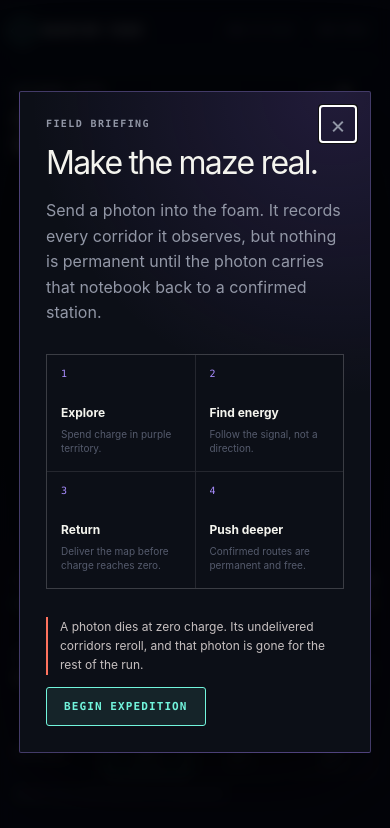
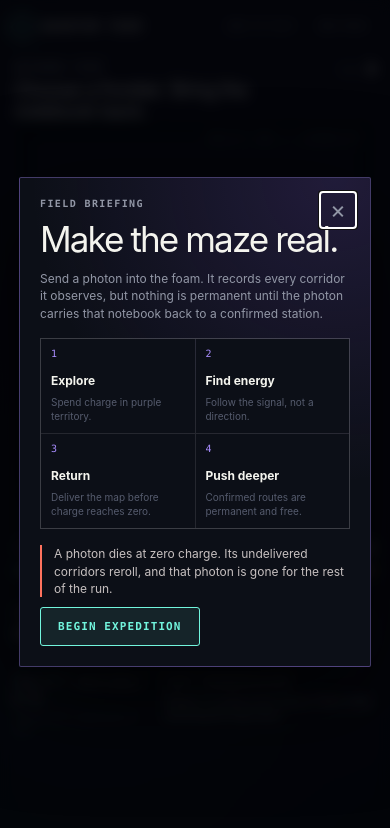
Before and after one commit to spall03/quantum-foam, a website with bundled scripts: page index.html in a window 390 px wide. Shown: the top 828 px of the page. Built offline with nearby package versions, Linux system fonts and the light colour scheme; animation ran at ten frames a second.

Commit message:
Fit game interface to viewport

```diff
--- a/styles.css
+++ b/styles.css
@@ -14,6 +14,10 @@
   --energy: #ffd166;
   --sans: Inter, ui-sans-serif, -apple-system, BlinkMacSystemFont, "Segoe UI", sans-serif;
   --mono: "SFMono-Regular", Consolas, "Liberation Mono", monospace;
+  --masthead-height: 60px;
+  --view-heading-height: 58px;
+  --layout-top: 16px;
+  --layout-bottom: 12px;
 }
 
 * {
@@ -21,14 +25,18 @@
 }
 
 html {
+  height: 100%;
   min-width: 320px;
+  overflow: hidden;
   background: var(--black);
 }
 
 body {
+  height: 100%;
   min-height: 100vh;
+  min-height: 100dvh;
   margin: 0;
-  overflow-x: hidden;
+  overflow: hidden;
   color: var(--ink);
   font-family: var(--sans);
   background:
@@ -61,13 +69,16 @@ button {
 
 .shell {
   width: min(1760px, 100%);
-  min-height: 100vh;
+  height: 100vh;
+  height: 100dvh;
   margin: 0 auto;
-  padding: 0 28px 30px;
+  padding: 0 28px var(--layout-bottom);
+  overflow: hidden;
 }
 
 .masthead {
-  min-height: 76px;
+  height: var(--masthead-height);
+  min-height: var(--masthead-height);
   display: flex;
   align-items: center;
   justify-content: space-between;
@@ -121,20 +132,29 @@ button {
   grid-template-columns: minmax(190px, 250px) minmax(480px, 1fr) minmax(210px, 270px);
   gap: clamp(20px, 3vw, 52px);
   align-items: start;
-  padding-top: clamp(26px, 4vh, 58px);
+  height: calc(100dvh - var(--masthead-height));
+  padding-top: var(--layout-top);
+  padding-bottom: var(--layout-bottom);
+  overflow: hidden;
+}
+
+.playfield {
+  min-width: 0;
+  display: flex;
+  flex-direction: column;
 }
 
 .hud {
   display: grid;
-  gap: 18px;
+  gap: 12px;
 }
 
 .hud-left {
-  padding-top: 76px;
+  padding-top: var(--view-heading-height);
 }
 
 .hud-right {
-  padding-top: 20px;
+  padding-top: 0;
 }
 
 .metric-card,
@@ -144,7 +164,7 @@ button {
 .dispatch-card,
 .field-notes,
 .keyboard-hint {
-  padding: 16px 0;
+  padding: 13px 0;
   border-top: 1px solid var(--line);
 }
 
@@ -328,7 +348,8 @@ button {
 }
 
 .view-heading {
-  min-height: 76px;
+  height: var(--view-heading-height);
+  min-height: var(--view-heading-height);
   display: flex;
   align-items: start;
   justify-content: space-between;
@@ -338,7 +359,7 @@ button {
 .view-heading h1 {
   max-width: 620px;
   margin: 8px 0 0;
-  font-size: clamp(22px, 2.1vw, 34px);
+  font-size: clamp(20px, 1.8vw, 30px);
   font-weight: 440;
   line-height: 1.1;
   letter-spacing: -0.035em;
@@ -360,8 +381,15 @@ button {
 
 .canvas-frame {
   position: relative;
-  width: 100%;
+  width: min(
+    100%,
+    calc(
+      100dvh - var(--masthead-height) - var(--layout-top) - var(--layout-bottom) -
+        var(--view-heading-height)
+    )
+  );
   aspect-ratio: 1;
+  align-self: center;
   overflow: hidden;
   border: 1px solid rgba(114, 245, 221, 0.14);
   background: #05070b;
@@ -497,12 +525,12 @@ button {
 
 .confirmation-card {
   position: relative;
-  min-height: 174px;
+  min-height: 154px;
 }
 
 .confirmation-card > p {
   max-width: 130px;
-  margin: 42px 0 0;
+  margin: 30px 0 0;
   color: var(--dim);
   font-size: 11px;
   line-height: 1.5;
@@ -552,8 +580,8 @@ button {
 }
 
 .transmission {
-  min-height: 66px;
-  margin: 12px 0 0;
+  min-height: 50px;
+  margin: 10px 0 0;
   color: #c2c6cf;
   font-size: 12px;
   line-height: 1.55;
@@ -561,8 +589,8 @@ button {
 
 .field-notes ol {
   display: grid;
-  gap: 13px;
-  margin: 14px 0 0;
+  gap: 10px;
+  margin: 12px 0 0;
   padding: 0;
   list-style: none;
 }
@@ -609,6 +637,7 @@ kbd {
 
 .briefing {
   width: min(680px, calc(100% - 32px));
+  max-height: calc(100dvh - 24px);
   padding: clamp(26px, 5vw, 48px);
   border: 1px solid rgba(169, 141, 255, 0.35);
   border-radius: 2px;
@@ -713,17 +742,15 @@ kbd {
   color: #06110f;
 }
 
-@media (max-width: 1120px) {
+@media (max-width: 1200px) and (min-width: 961px) {
   .game-layout {
-    grid-template-columns: minmax(150px, 210px) minmax(460px, 1fr);
+    grid-template-columns: minmax(150px, 190px) minmax(420px, 1fr) minmax(170px, 210px);
+    gap: 16px;
   }
 
-  .hud-right {
-    grid-column: 1 / -1;
-    display: grid;
-    grid-template-columns: repeat(3, 1fr);
-    gap: 28px;
-    padding-top: 0;
+  .field-notes li {
+    grid-template-columns: 20px 1fr;
+    font-size: 10px;
   }
 
   .keyboard-hint {
@@ -731,13 +758,44 @@ kbd {
   }
 }
 
-@media (max-width: 760px) {
+@media (max-height: 650px) and (min-width: 961px) {
+  :root {
+    --masthead-height: 52px;
+    --view-heading-height: 50px;
+    --layout-top: 10px;
+    --layout-bottom: 8px;
+  }
+
+  .field-notes,
+  .keyboard-hint,
+  .legend {
+    display: none;
+  }
+
+  .confirmation-card {
+    min-height: 132px;
+  }
+
+  .confirmation-card > p {
+    margin-top: 16px;
+  }
+}
+
+@media (max-width: 960px) {
+  :root {
+    --masthead-height: 54px;
+    --view-heading-height: 58px;
+    --layout-top: 8px;
+    --layout-bottom: 6px;
+  }
+
   .shell {
-    padding: 0 14px 26px;
+    padding: 0 14px var(--layout-bottom);
   }
 
   .masthead {
-    min-height: 62px;
+    height: var(--masthead-height);
+    min-height: var(--masthead-height);
   }
 
   .wordmark {
@@ -752,81 +810,202 @@ kbd {
   .game-layout {
     display: flex;
     flex-direction: column;
-    gap: 18px;
-    padding-top: 24px;
+    gap: 8px;
+    height: calc(100dvh - var(--masthead-height));
+    padding-top: var(--layout-top);
+    padding-bottom: var(--layout-bottom);
   }
 
   .playfield {
-    display: contents;
+    order: 1;
+    width: 100%;
+    display: flex;
+    min-height: 0;
   }
 
   .view-heading {
-    min-height: 64px;
-    order: 1;
+    height: var(--view-heading-height);
+    min-height: var(--view-heading-height);
   }
 
   .view-heading h1 {
-    max-width: 270px;
-    font-size: 24px;
+    max-width: 68vw;
+    margin-top: 5px;
+    font-size: clamp(17px, 5vw, 22px);
   }
 
   .canvas-frame {
-    order: 2;
+    width: min(100%, calc(100dvh - 385px));
+    min-width: 180px;
   }
 
   .hud-left {
-    order: 3;
+    order: 2;
     width: 100%;
     grid-template-columns: 1fr 1fr;
-    gap: 12px 18px;
+    gap: 6px 10px;
     padding-top: 0;
   }
 
+  .metric-card,
   .signal-card,
-  .photon-card,
-  .legend {
-    grid-column: 1 / -1;
+  .photon-card {
+    padding: 8px 0;
+  }
+
+  .signal-card {
+    grid-column: 1;
   }
 
   .photon-card {
-    display: grid;
-    grid-template-columns: 80px 1fr;
-    align-items: center;
-    gap: 10px;
+    grid-column: 2;
   }
 
   .photon-selector {
-    margin-top: 0;
+    margin-top: 6px;
+    gap: 4px;
+  }
+
+  .photon-button {
+    padding: 6px 2px 5px;
+  }
+
+  .photon-button small {
+    margin-top: 3px;
+    font-size: 8px;
   }
 
   .photon-card .microcopy {
-    grid-column: 1 / -1;
-    margin-top: 0;
+    display: none;
+  }
+
+  .legend {
+    display: none;
   }
 
   .mobile-controls {
-    display: grid;
-    order: 4;
+    display: flex;
+    justify-content: center;
+    gap: 6px;
+    margin-top: 6px;
+  }
+
+  .mobile-controls span {
+    display: none;
+  }
+
+  .mobile-controls button,
+  .mobile-controls button:first-child,
+  .mobile-controls button:nth-child(2),
+  .mobile-controls button:nth-child(4),
+  .mobile-controls button:last-child {
+    grid-column: auto;
+  }
+
+  .mobile-controls button {
+    width: 44px;
+    height: 36px;
   }
 
   .hud-right {
-    order: 5;
+    order: 3;
     display: grid;
-    grid-template-columns: 1fr;
-    gap: 12px;
+    grid-template-columns: minmax(120px, 0.8fr) minmax(0, 1.2fr);
+    gap: 10px;
     width: 100%;
+    padding-top: 0;
   }
 
-  .field-notes {
+  .confirmation-card,
+  .dispatch-card {
+    min-height: 0;
+    padding: 8px 0;
+  }
+
+  .confirmation-card > p {
+    max-width: none;
+    margin: 6px 0 0;
+    font-size: 9px;
+    line-height: 1.35;
+  }
+
+  .confirmation-copy strong {
+    margin-top: 4px;
+    font-size: 12px;
+  }
+
+  .confirmation-orbit {
     display: none;
+  }
+
+  .transmission {
+    min-height: 0;
+    max-height: 2.7em;
+    margin-top: 6px;
+    overflow: hidden;
+    font-size: 10px;
+    line-height: 1.35;
+  }
+
+  .field-notes,
+  .keyboard-hint {
+    display: none;
+  }
+
+  .briefing {
+    padding: 20px;
+  }
+
+  .briefing h2 {
+    margin: 8px 0;
+    font-size: clamp(30px, 9vw, 44px);
+  }
+
+  .briefing > p {
+    margin: 10px 0;
+    font-size: 12px;
+    line-height: 1.45;
   }
 
   .briefing-loop {
     grid-template-columns: 1fr 1fr;
+    margin: 16px 0;
   }
 
   .briefing-loop div {
-    min-height: 116px;
+    min-height: 94px;
+    padding: 10px;
+  }
+
+  .briefing-loop span {
+    margin-bottom: 14px;
+  }
+
+  .briefing-warning {
+    font-size: 11px;
+  }
+}
+
+@media (max-width: 960px) and (max-height: 700px) {
+  .canvas-frame {
+    width: min(100%, calc(100dvh - 377px));
+  }
+
+  .metric-card,
+  .signal-card,
+  .photon-card,
+  .confirmation-card,
+  .dispatch-card {
+    padding-top: 6px;
+    padding-bottom: 6px;
+  }
+
+  .meter {
+    margin-top: 7px;
+  }
+
+  .signal-card strong {
+    margin-top: 5px;
   }
 }
 
```
